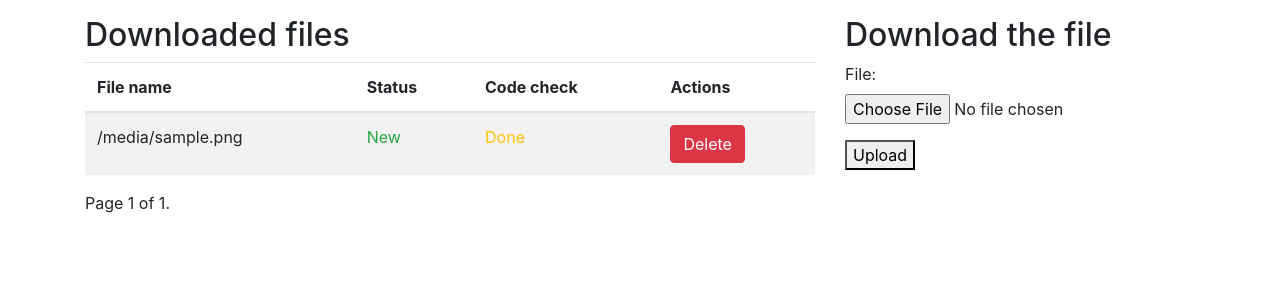
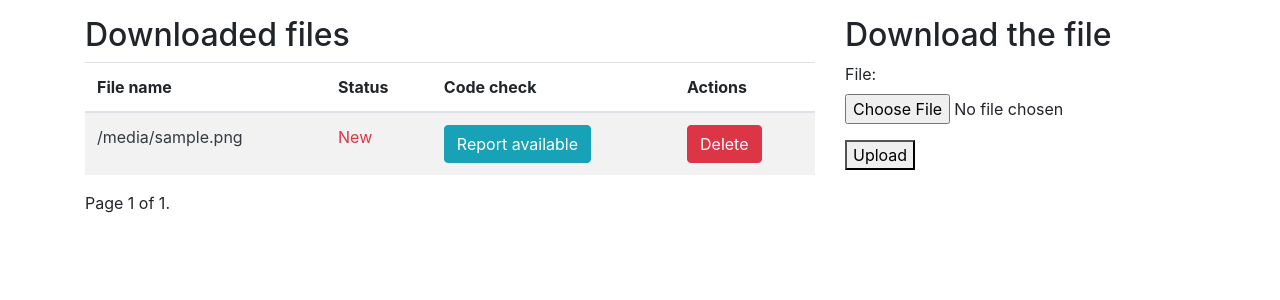
Before and after one commit to mrKazzila/python_dev_test_task, a Django app: template app/code_files/templates/code_files/file_list.html in a window 1280 px wide. Shown: the part 56-356 px from the top of the page. Run offline with Django 4.2, Linux system fonts and the light colour scheme; a user stored in the database is signed in; tables that the repository leaves empty hold one stand-in row (values such as "Sample post"); the template is opened without the code that fills it: values that come from a table or form of the project are taken from there, most other values are stand-ins (such as "Sample title", 1, 10 or a date in 2020); parts of the project's set-up code (start-up, migrations or seed data) failed here and were passed over; some libraries are stand-ins or nearby versions.

Commit message:
chore: update layout

```diff
--- a/app/code_files/templates/code_files/file_list.html
+++ b/app/code_files/templates/code_files/file_list.html
@@ -27,19 +27,29 @@
                     {% if page_obj %}
                         {% for file, code_check in page_obj %}
                             <tr>
-                                <td>{{ file.filename }}</td>
-
                                 <td>
-                                    <span class="text-success">{{ file.state }}</span>
+                                    <span class="text-dark">{{ file.filename }}</span>
                                 </td>
 
                                 <td>
-                                    {% if code_check.status == "Checked" %}
-                                        <span class="text-danger">Checked
-                                            <a href="{% url 'code_files:delete_file' file.id %}">Report available</a>
+                                    {% if file.state == "New" %}
+                                        <span class="text-danger">{{ file.state }}</span>
+                                    {% elif file.state == "Overwritten" %}
+                                        <span class="text-warning">{{ file.state }}</span>
+                                    {% else %}
+                                        <span class="text-success">{{ file.state }}</span>
+                                    {% endif %}
+                                </td>
+
+                                <td>
+                                    {% if code_check.status == "Done" %}
+                                        <span class="text-success">
+                                            <a href="#" class="btn btn-info">Report available</a>
                                         </span>
+                                    {% elif code_check.status == "In checking" %}
+                                        <span class="text-warning">{{ code_check.status }}</span>
                                     {% else %}
-                                        <span class="text-warning">{{ code_check.status }}</span>
+                                        <span class="text-danger">{{ code_check.status }}</span>
                                     {% endif %}
                                 </td>
 
```
